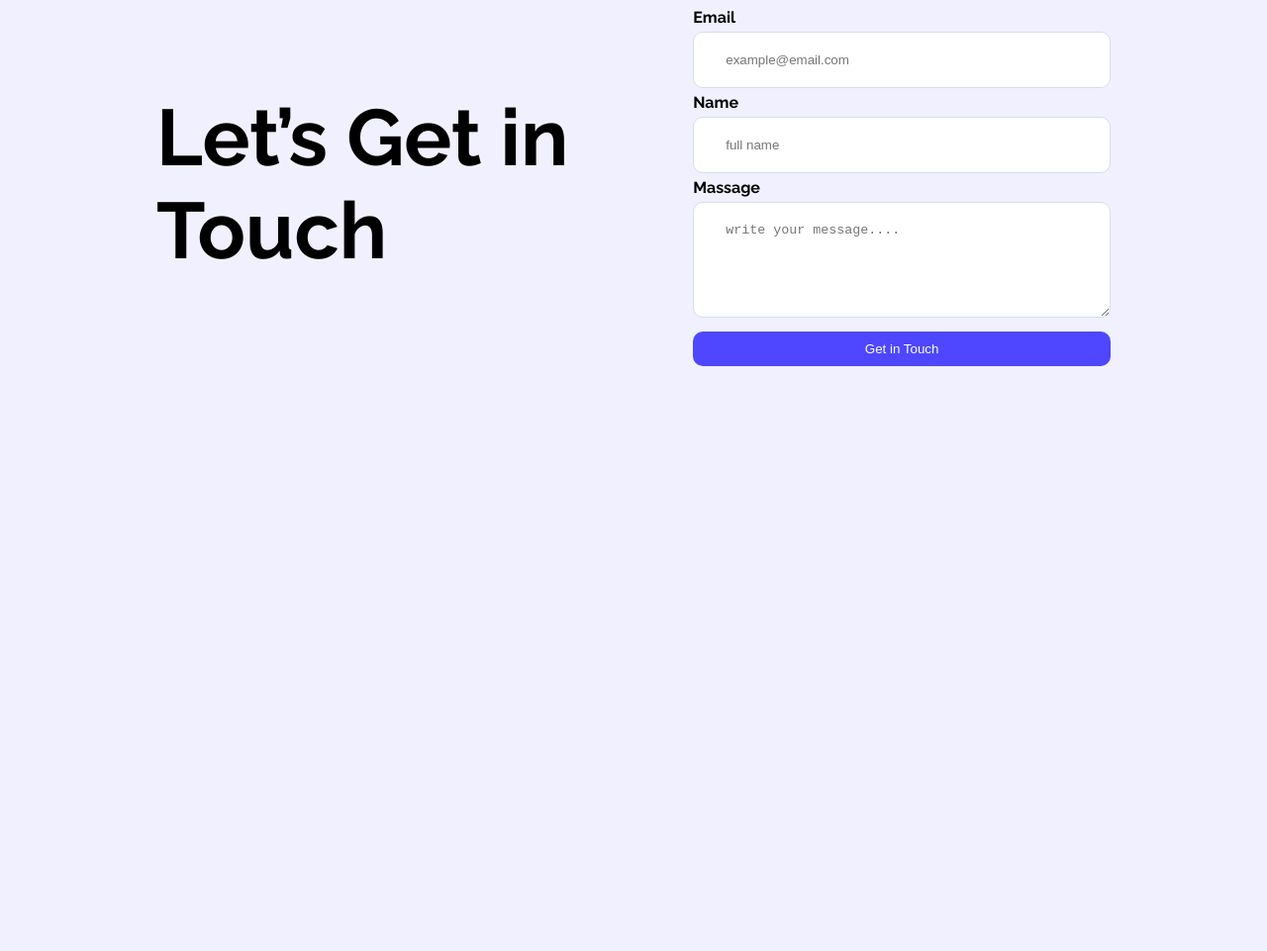
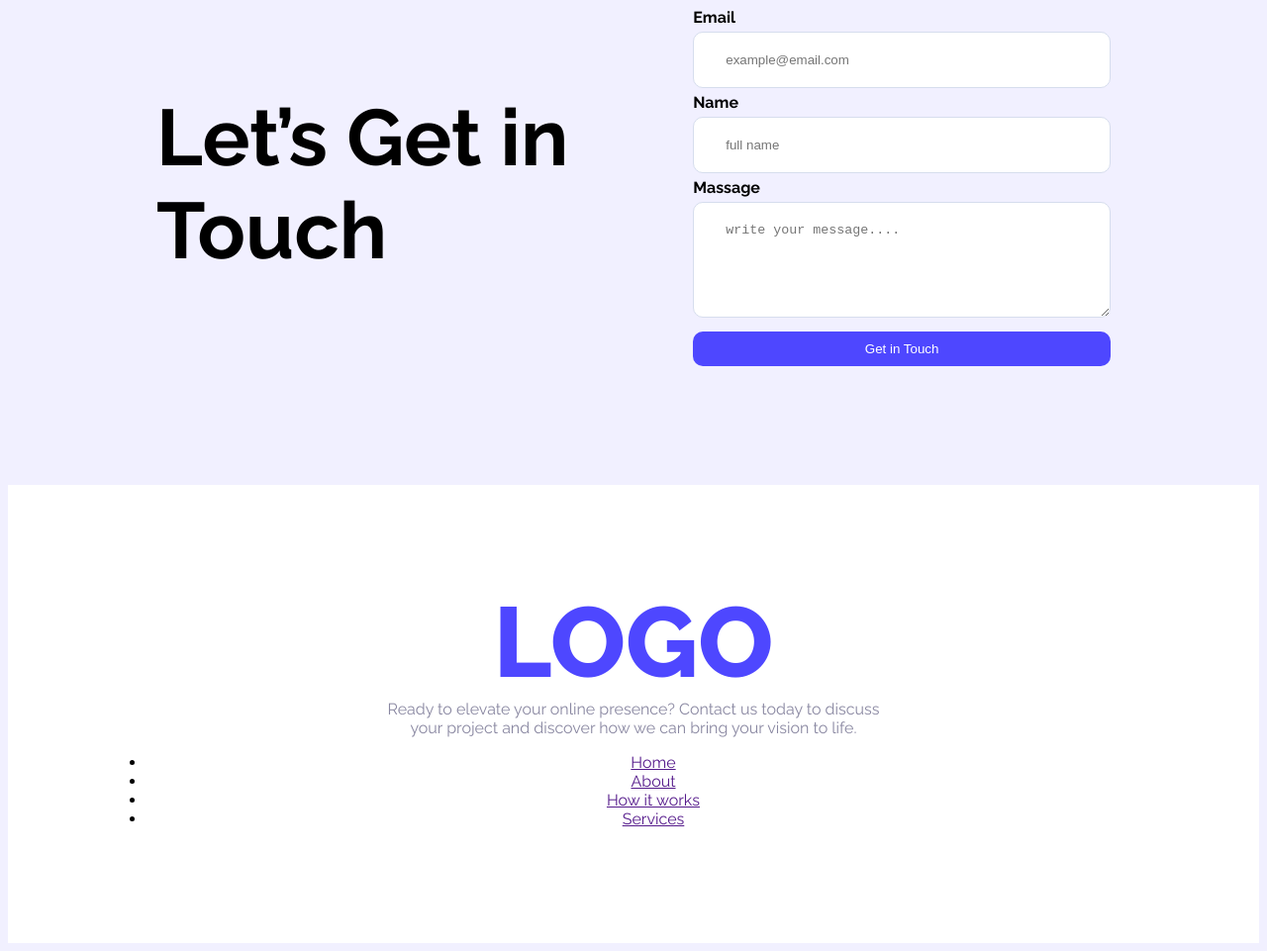
Before and after one commit to Shubha-saha/B12A01-landing-launchpadsv, a plain HTML site: page index.html in a window 1280 px wide. Shown: the part 1642-2603 px from the top of the page at 99% size. Before the commit the page ends 2020 px from the top, so only its background shows below. Drawn offline with Linux system fonts and the light colour scheme.

Commit message:
Footer add

```diff
--- a/index.html
+++ b/index.html
@@ -68,8 +68,17 @@
     </section>
 
   </main>
-  <footer>
-
+  <footer class="footer-area">
+    <h1 class="text-blue footer-logo">LOGO</h1>
+    <p class="footer-subtitle">Ready to elevate your online presence? Contact us today to discuss your project and discover how we can bring your vision to life.</p>
+    <div class="list-Item">
+      <ul>
+        <li><a href="">Home</a></li>
+        <li><a href="">About</a></li>
+        <li><a href="">How it works</a></li>
+        <li><a href="">Services</a></li>
+      </ul>
+    </div>
   </footer>
 
 </body>
--- a/style.css
+++ b/style.css
@@ -135,3 +135,20 @@ header{
   width: 100%;
   margin-top: 10px;
 }
+
+/* footer area styles  */
+.footer-area{
+  background: #ffffff;
+  margin-top: 120px;
+  text-align: center;
+  padding: 100px;
+}
+.footer-logo{
+  font-size: 100px;
+  margin: 0;
+}
+.footer-subtitle{
+  color: #8987A1;
+  width: 50%;
+  margin: 0 auto;
+}
```
